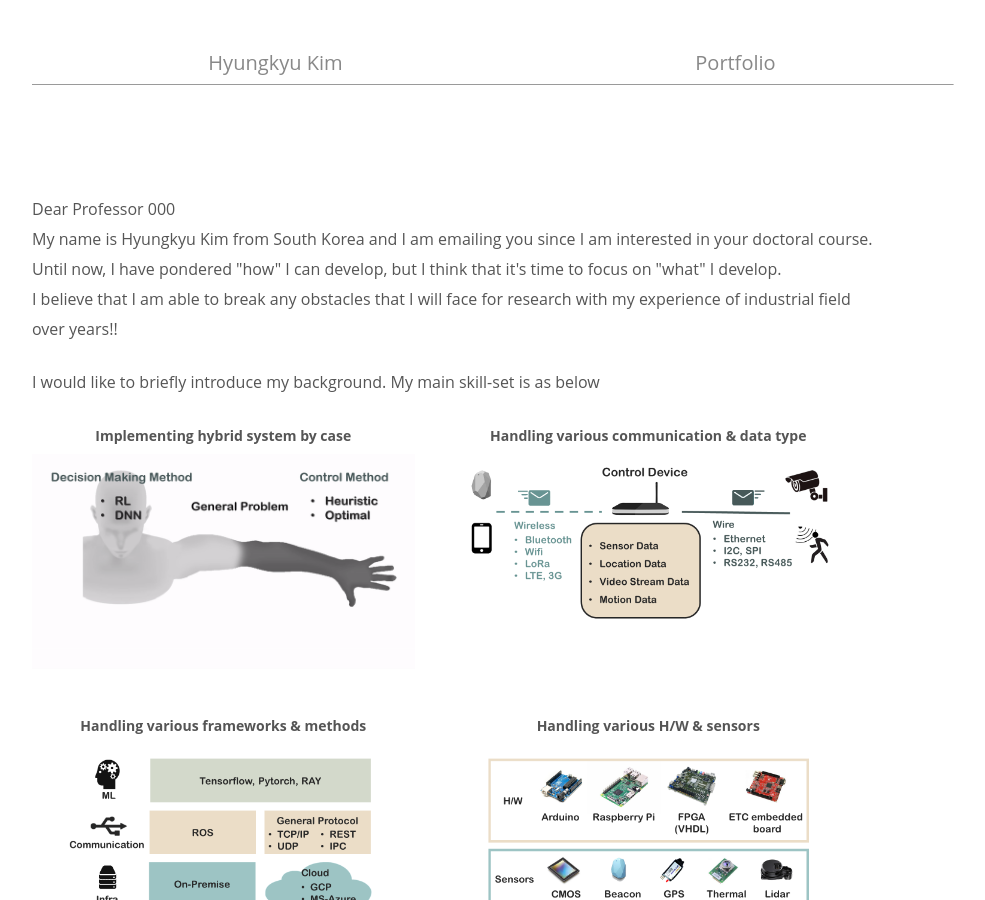
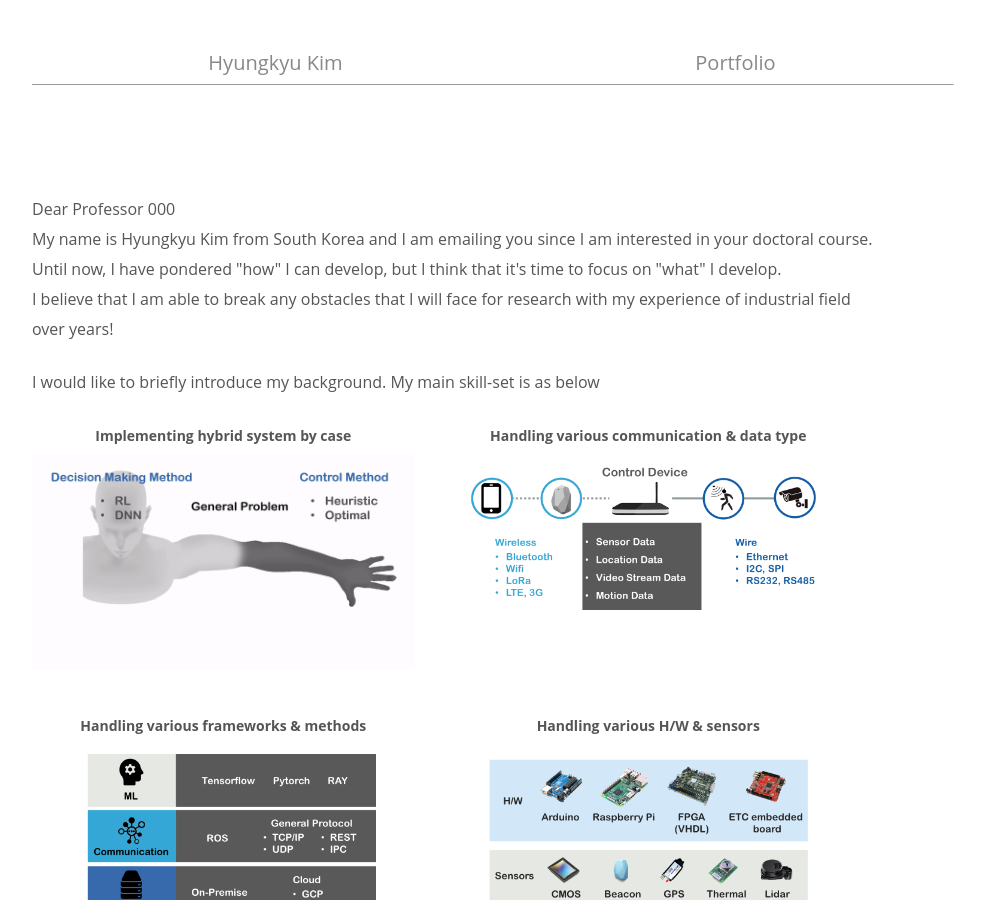
Before and after one commit to HyungKyu-Kim/HyungKyu-Kim.github.io, a Jekyll site: the page built from mail.md, in a window 1280 px wide and 900 px high. Shown: the whole window, without its empty margins (148-1133 px from the left). Built offline with Jekyll 4.4.1, drawn with Linux system fonts in a browser that asks for light colours; some of the changed text lies outside the part shown.

```diff
--- a/mail.md
+++ b/mail.md
@@ -6,7 +6,7 @@ group: mail
 <p>Dear Professor 000<br>
 My name is Hyungkyu Kim from South Korea and I am emailing you since I am interested in your doctoral course.<br>
 Until now, I have pondered "how" I can develop, but I think that it's time to focus on "what" I develop.<br>
-I believe that I am able to break any obstacles that I will face for research with my experience of industrial field over years!!<br>
+I believe that I am able to break any obstacles that I will face for research with my experience of industrial field over years!<br>
 </p>
 
 <p>I would like to briefly introduce my background. My main skill-set is as below</p>
```
Also changed, not shown: other parts of mail.md (+1 -1 lines), images/mail/skill1.gif, images/mail/skill2.png, images/mail/skill3.png, images/mail/skill4.png, 6 other files.
